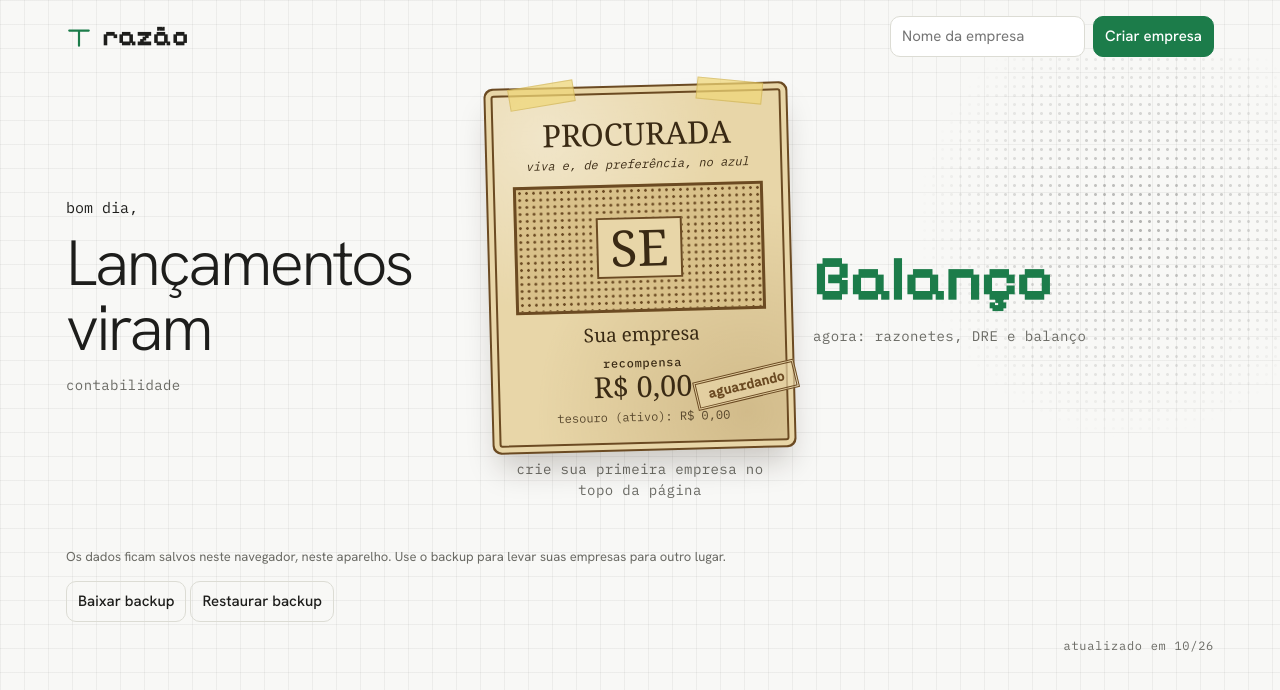
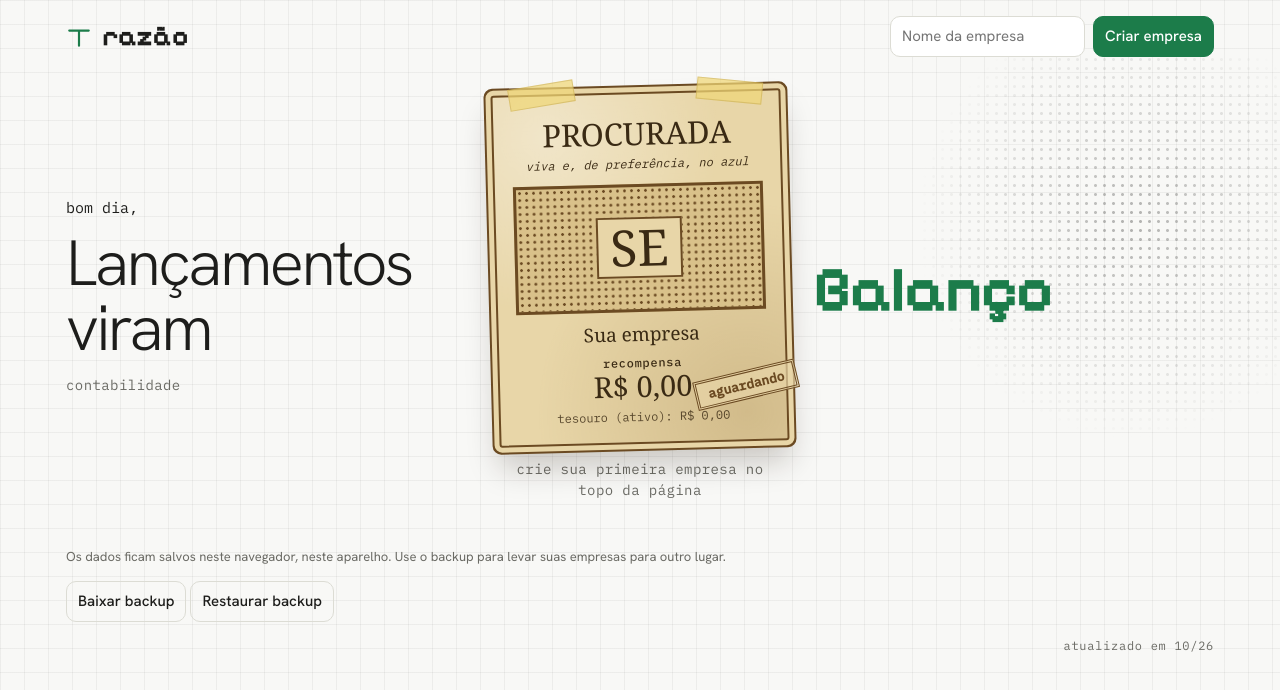
Before and after one commit to RickB0Y/Ricardo-, a plain HTML site: page index.html in a window 1280 px wide. Drawn offline with nearby package versions, Linux system fonts and the light colour scheme; a web font is replaced by a local one.

Commit message:
Update index.html

```diff
--- a/index.html
+++ b/index.html
@@ -177,7 +177,7 @@ function poster(e){const r=e?resumo(e):null,n=e?e.lan.length:0,nome=e?e.nome:'Su
  return `<div class="poster"><i class="tape"></i><i class="tape"></i><div class="pt">PROCURADA</div><div class="pm">viva e, de preferência, no azul</div><div class="ph"><span>${ini}</span></div><div class="pn">${esc(nome)}</div><div class="pl">${neg?'prejuízo':'recompensa'}</div><div class="pv ${neg?'neg2':''}">${R(Math.abs(ll))}</div><div class="pa">tesouro (ativo): ${R(r?r.A:0)}</div><div class="stamp ${st[1]}">${st[0]}</div></div>`}
 function stage(e){const h=new Date().getHours(),sd=h<5?'boa madrugada':h<12?'bom dia':h<18?'boa tarde':'boa noite';
  const extra=!e?'<p class="mono sub">crie sua primeira empresa no topo da página</p>':!e.lan.length?`<p class="cta"><button onclick="go('lan')">fazer o primeiro lançamento</button></p>`:'';
- return `<section class="stage"><div class="dots" aria-hidden="true"></div><div class="sl"><p class="mono hi">${sd},</p><h2 class="big">Lançamentos viram</h2><p class="mono sub">contabilidade</p></div><div class="sr"><h2 class="big pix">Balanço</h2><p class="mono sub">agora: razonetes, DRE e balanço</p></div><div class="sp">${poster(e)}${extra}</div></section>`}
+ return `<section class="stage"><div class="dots" aria-hidden="true"></div><div class="sl"><p class="mono hi">${sd},</p><h2 class="big">Lançamentos viram</h2><p class="mono sub">contabilidade</p></div><div class="sr"><h2 class="big pix">Balanço</h2><p class="mono sub"></p></div><div class="sp">${poster(e)}${extra}</div></section>`}
 function tIni(e){const n=e.lan.length,ne=(e.est&&e.est.itens||[]).length,pl=(k,s,p)=>k+(k===1?s:p);
  return stage(e)
  +`<p class="mono cap">lançar e organizar</p><div class="apps">`
```
